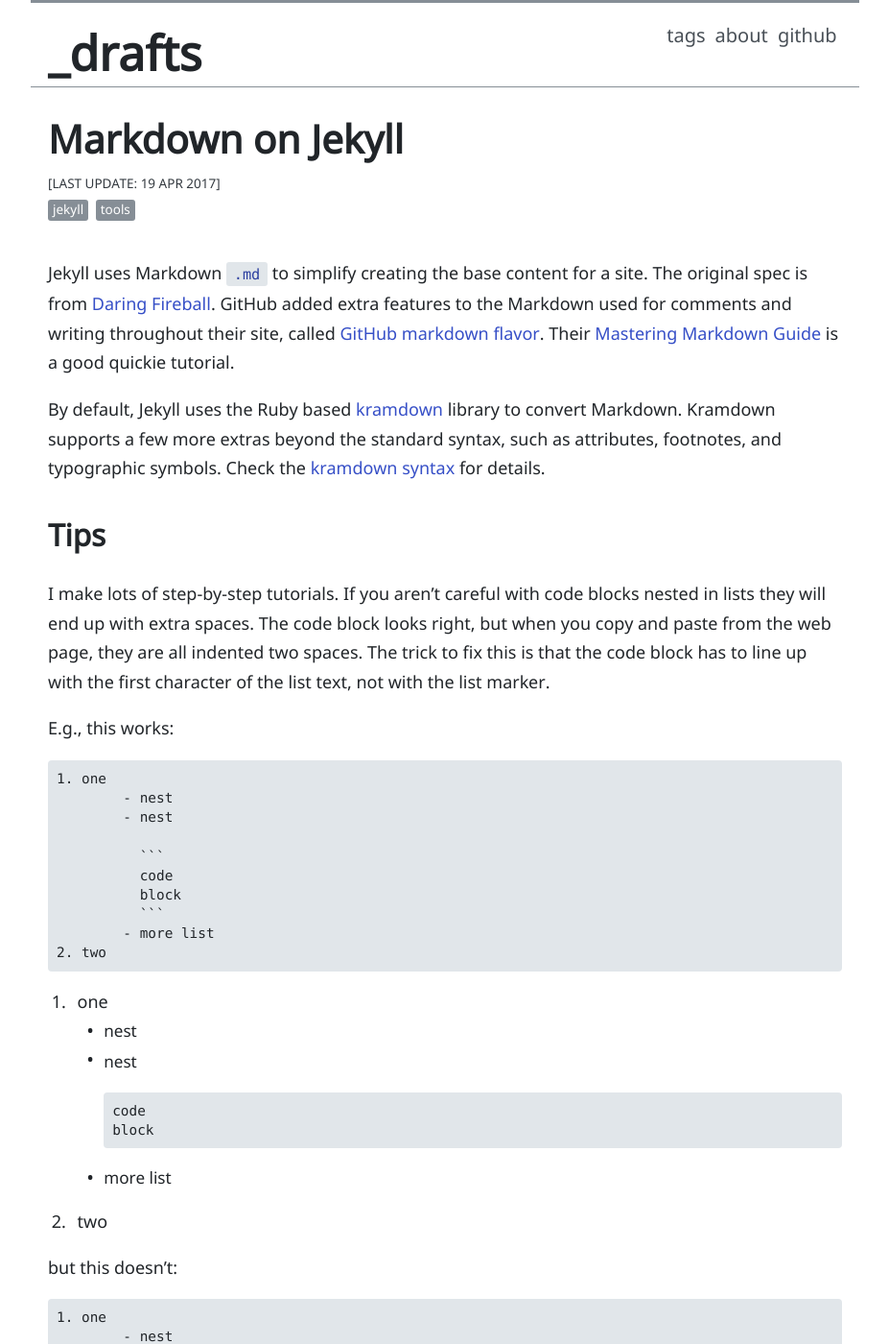
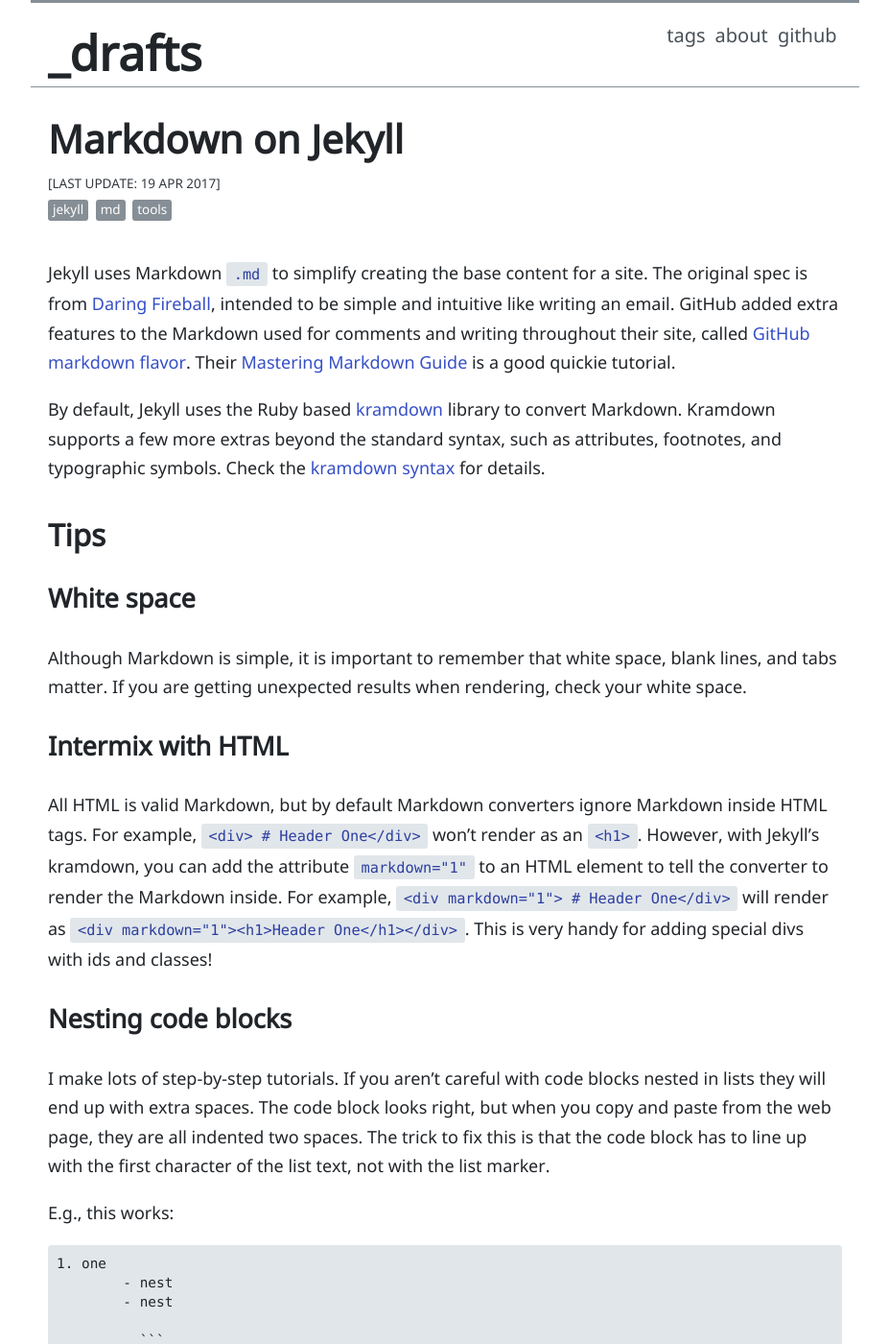
Before and after one commit to evanwill/_drafts, a Jekyll site: the page built from _notes/jekyll-markdown.md, in a window 1280 px wide and 1400 px high. Shown: the whole window at 96% size, without its empty margins (176-1103 px from the left). Built offline with Jekyll 4.4.1, drawn with Linux system fonts in a browser that asks for light colours.

Commit message:
update markdown notes

```diff
--- a/_notes/jekyll-markdown.md
+++ b/_notes/jekyll-markdown.md
@@ -1,12 +1,12 @@
 ---
 title: Markdown on Jekyll
 layout: post
-tags: [jekyll, tools]
+tags: [jekyll, md, tools]
 date: 2017-04-19
 ---
 
 Jekyll uses Markdown `.md` to simplify creating the base content for a site.
-The original spec is from [Daring Fireball](https://daringfireball.net/projects/markdown/).
+The original spec is from [Daring Fireball](https://daringfireball.net/projects/markdown/), intended to be simple and intuitive like writing an email.
 GitHub added extra features to the Markdown used for comments and writing throughout their site, called [GitHub markdown flavor](https://help.github.com/articles/basic-writing-and-formatting-syntax/).
 Their [Mastering Markdown Guide](https://guides.github.com/features/mastering-markdown/) is a good quickie tutorial.
 
@@ -15,6 +15,21 @@
 Check the [kramdown syntax](https://kramdown.gettalong.org/syntax.html) for details.
 
 ## Tips
+
+### White space
+
+Although Markdown is simple, it is important to remember that white space, blank lines, and tabs matter.
+If you are getting unexpected results when rendering, check your white space.
+
+### Intermix with HTML
+
+All HTML is valid Markdown, but by default Markdown converters ignore Markdown inside HTML tags.
+For example, `<div> # Header One</div>` won't render as an `<h1>`.
+However, with Jekyll's kramdown, you can add the attribute `markdown="1"` to an HTML element to tell the converter to render the Markdown inside.
+For example, `<div markdown="1"> # Header One</div>` will render as `<div markdown="1"><h1>Header One</h1></div>`.
+This is very handy for adding special divs with ids and classes!
+
+### Nesting code blocks
 
 I make lots of step-by-step tutorials.
 If you aren't careful with code blocks nested in lists they will end up with extra spaces.
```
Also changed, not shown: _notes/jekyll-notes.md (+1 -2 lines), _notes/markdown-minute.md (added, +100 -0 lines), _notes/pandoc.md (+1 -1 lines), _notes/writing-markdown.md (+5 -5 lines).
